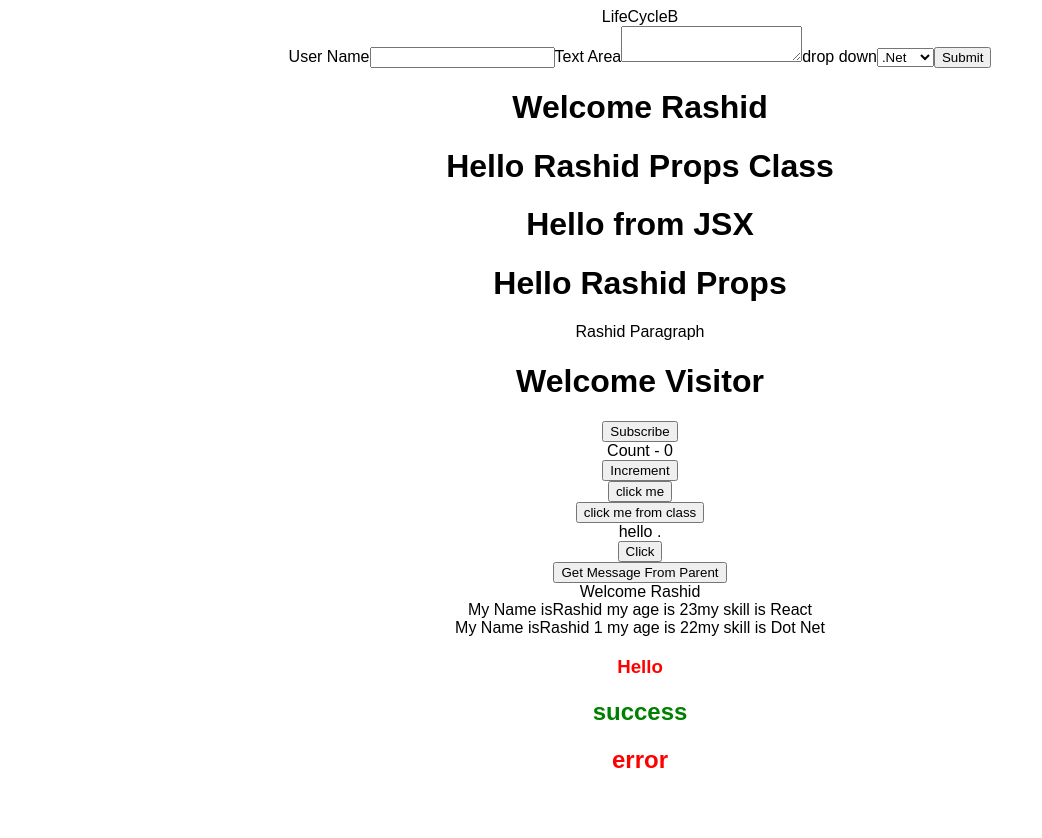
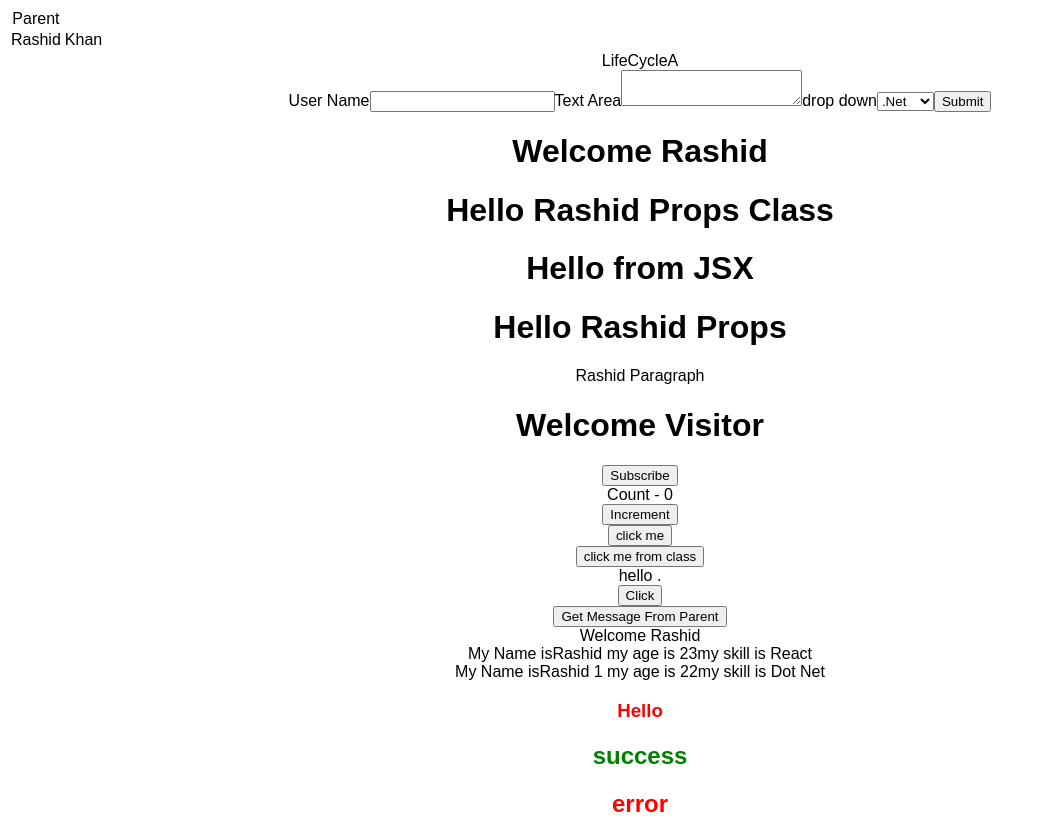
Before and after one commit to RashidKhan1234/React-Final-Repo, a React (Create React App) app in the folder React training/: page / in a window 1280 px wide. Shown: the whole page, without its empty margins (0-1042 px from the left). Before the commit the page ends 800 px from the top, so only its background shows below. Built offline with nearby package versions, Linux system fonts and the light colour scheme.

Commit message:
Fragments Commit

```diff
--- a/React training/src/App.js
+++ b/React training/src/App.js
@@ -16,11 +16,13 @@ import CssClass from "./Component/InlineStyle";
 import styles from "./Style.module.css";
 import FormCont from "./Component/FormControl";
 import LifeCycle from "./Component/LifeCycleA";
+import Fragment from "./Component/FragmentChild";
 import "./Style.css";
 class App extends Component {
   render() {
     return (
       <div className="App">
+        <Fragment />
         <LifeCycle />
         <FormCont />
         <Greet />
--- a/React training/src/Component/FormControl.js
+++ b/React training/src/Component/FormControl.js
@@ -6,7 +6,7 @@ class FormContr extends Component {
     this.state = {
       username: "",
       textarea: "",
-      select: ".Net"
+      select: ""
     };
   }
   UserNameHandler = (event) => {
--- /dev/null
+++ b/React training/src/Component/FragmentChild.js
@@ -0,0 +1,13 @@
+import React from "react";
+import Parent from "./FragmentParent";
+function FragmentChild() {
+  return (
+    <table>
+      <tbody>
+        <tr>Parent</tr>
+        <Parent />
+      </tbody>
+    </table>
+  );
+}
+export default FragmentChild;
--- /dev/null
+++ b/React training/src/Component/FragmentParent.js
@@ -0,0 +1,11 @@
+import React from "react";
+
+function FragmentParent() {
+  return (
+    <React.Fragment>
+      <td>Rashid</td>
+      <td>Khan</td>
+    </React.Fragment>
+  );
+}
+export default FragmentParent;
--- a/React training/src/Component/LifeCycleA.js
+++ b/React training/src/Component/LifeCycleA.js
@@ -1,5 +1,5 @@
 import React, { Component } from "react";
-import LifeCycleB from './LifeCycleB'
+
 class LifeCycleA extends Component {
   constructor(props) {
     super(props);
@@ -17,9 +17,7 @@ class LifeCycleA extends Component {
   }
   render() {
     console.log("LifeCycleA render ");
-    return(
-<div><LifeCycleB/> </div>
-    )
+    return <div>LifeCycleA </div>;
   }
 }
 export default LifeCycleA;
--- a/React training/src/Component/PersonList.js
+++ b/React training/src/Component/PersonList.js
@@ -16,7 +16,7 @@ function Person() {
     }
   ];
   const personList = person.map((pers, index) => (
-    <PersonDisplay key={pers.id} person={pers} />
+    <PersonDisplay key={index} person={pers} />
   ));
   return <div>{personList}</div>;
 }
```
